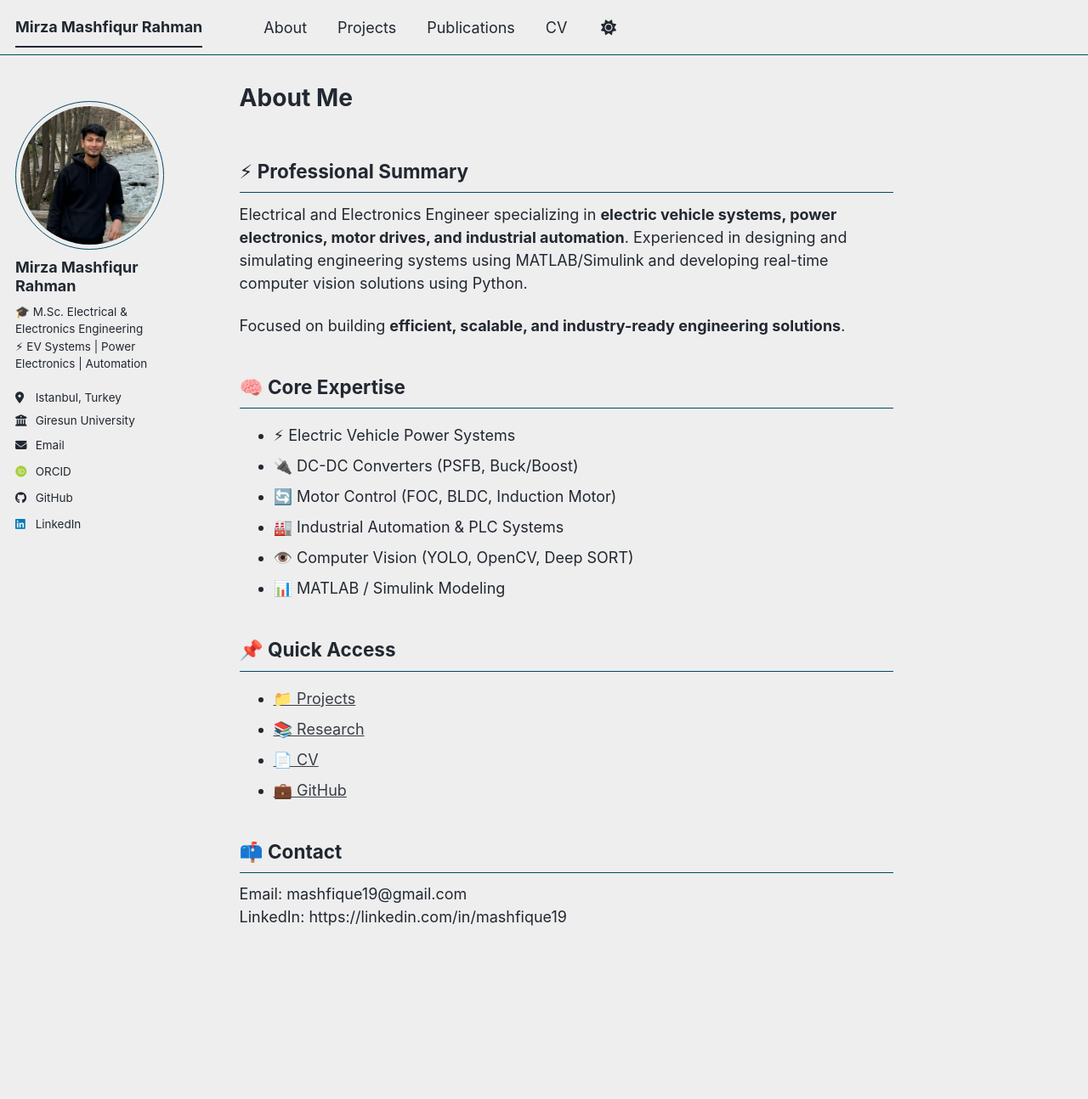
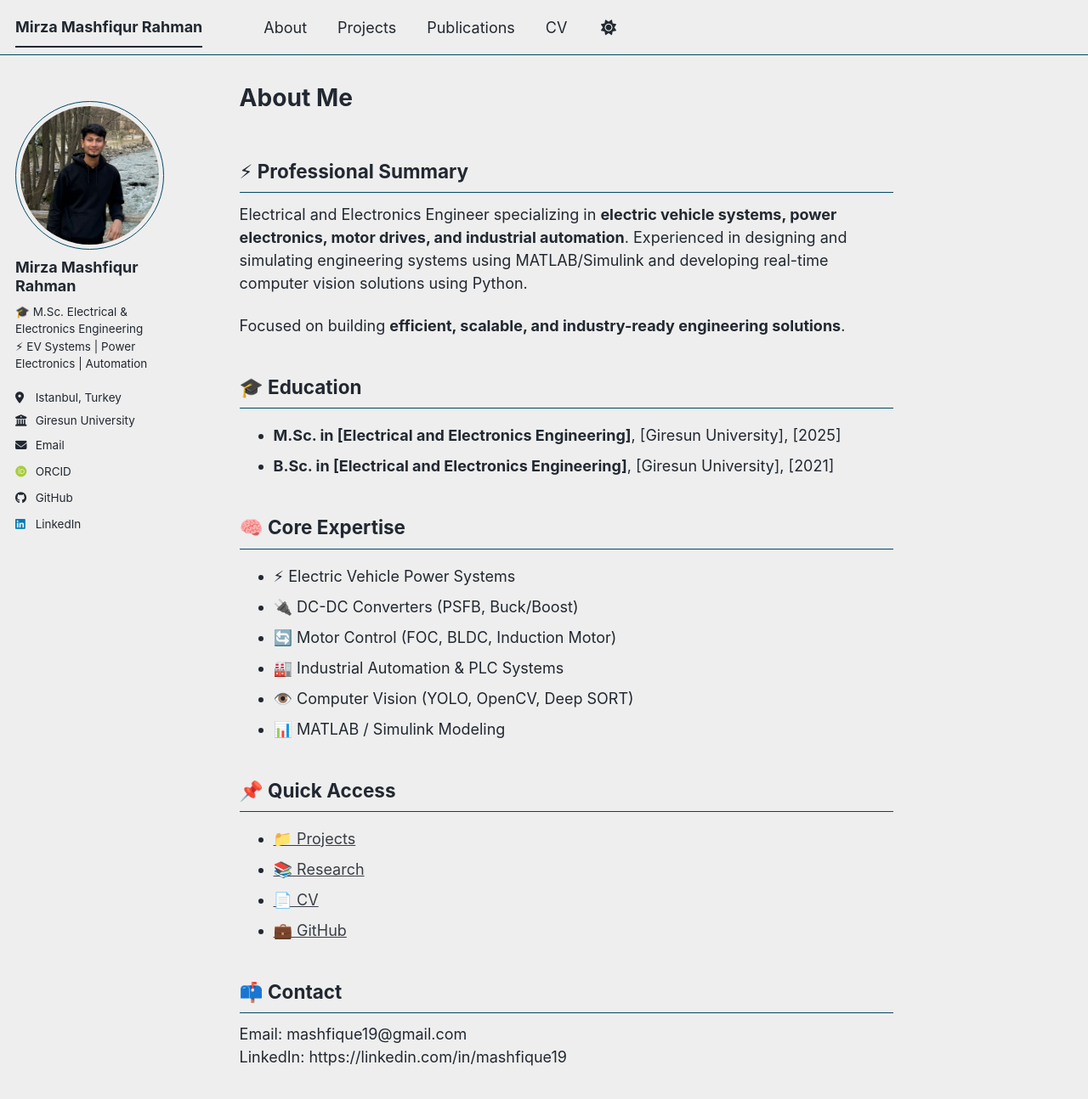
Before and after one commit to mashfique19/mashfique19.github.io, a Jekyll site: the page built from _pages/about.md, in a window 1280 px wide and 1309 px high. Shown: the top 1294 px of the window at 85% size. Built offline with Jekyll 4.4.1, drawn with Linux system fonts in a browser that asks for light colours; some web fonts are replaced; a script bundle is joined from its source files by our own code; library files that are not in the unit come from our copies.

Commit message:
Update about.md

```diff
--- a/_pages/about.md
+++ b/_pages/about.md
@@ -13,6 +13,11 @@ Electrical and Electronics Engineer specializing in **electric vehicle systems,
 Experienced in designing and simulating engineering systems using MATLAB/Simulink and developing real-time computer vision solutions using Python.
 
 Focused on building **efficient, scalable, and industry-ready engineering solutions**.
+
+## 🎓 Education
+
+- **M.Sc. in [Electrical and Electronics Engineering]**, [Giresun University], [2025]
+- **B.Sc. in [Electrical and Electronics Engineering]**, [Giresun University], [2021]
 
 ## 🧠 Core Expertise
 
```
